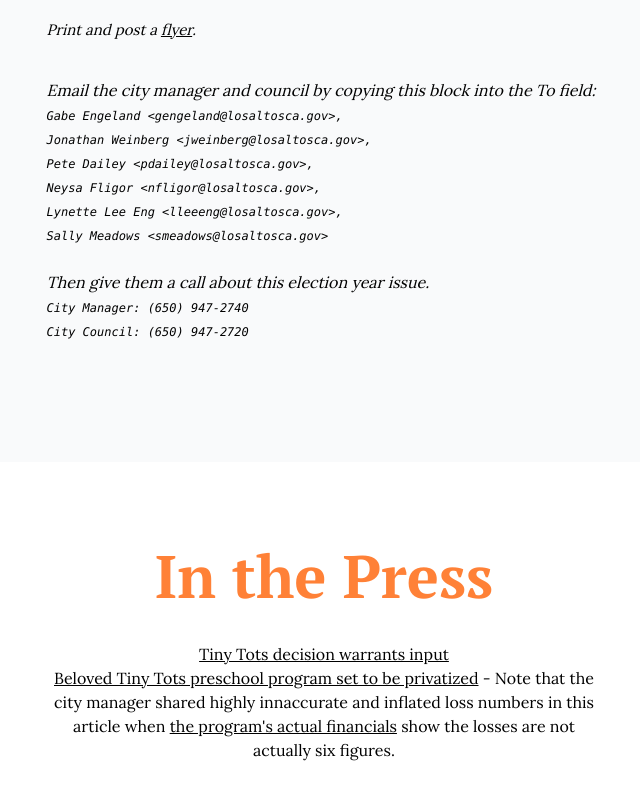
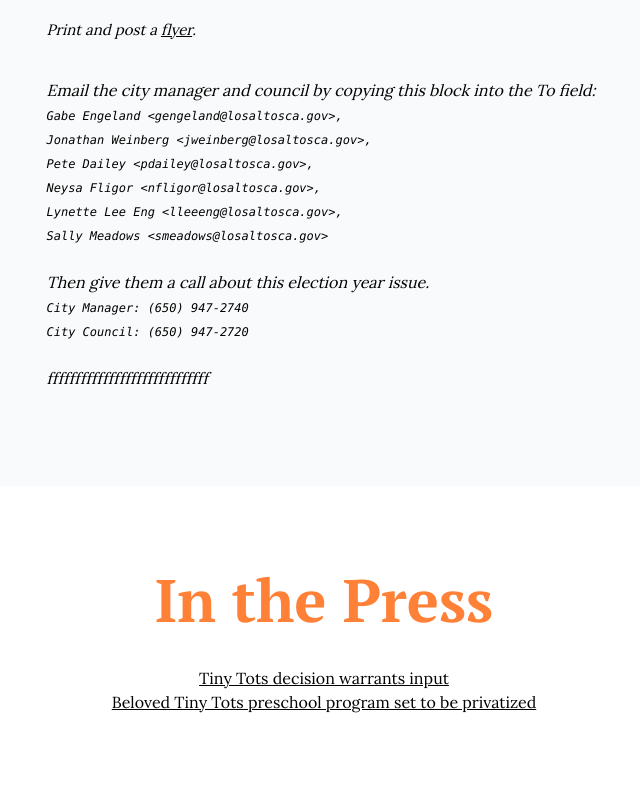
Before and after one commit to benmccann/losaltos.school, a SvelteKit app: page / in a window 1280 px wide. Shown: the part 2700-3500 px from the top of the page, without its empty margins (316-956 px from the left). Built offline with nearby package versions, Linux system fonts and the light colour scheme.

Commit message:
remove note

```diff
--- a/src/routes/+page.svelte
+++ b/src/routes/+page.svelte
@@ -174,7 +174,7 @@
 				City Council: (650) 947-2720
 			</code><br />
 			<br />
-			<!--Attend and speak at a City Council meeting. The next one is February 27, 2024 at 7:00pm.-->
+			<!--Attend and speak at a City Council meeting. The next one is February 27, 2024 at 7:00pm.-->fffffffffffffffffffffffffffff
 		</div>
 	</section>
 	<section class="background">
@@ -192,12 +192,6 @@
 						href="https://www.losaltosonline.com/news/beloved-tiny-tots-preschool-program-set-to-be-privatized/article_c644cd14-bfc7-11ee-ad94-2fa67e24ec35.html"
 						>Beloved Tiny Tots preschool program set to be privatized</a
 					>
-					- Note that the city manager shared highly innaccurate and inflated loss numbers in this article
-					when
-					<a
-						href="https://drive.google.com/drive/folders/1L5aSYyT9czOeibSTfbyEBWTpGqiz6us0?usp=drive_link"
-						>the program's actual financials</a
-					> show the losses are not actually six figures.
 				</li>
 			</ul>
 		</div>
```
